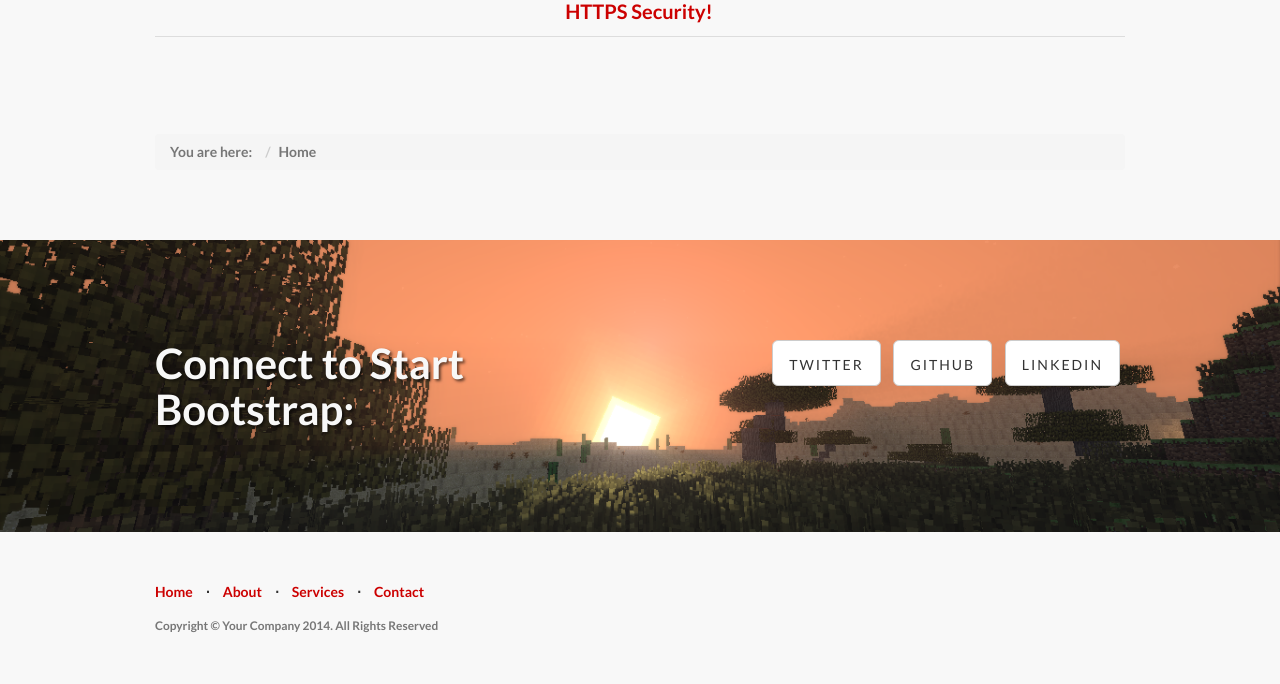
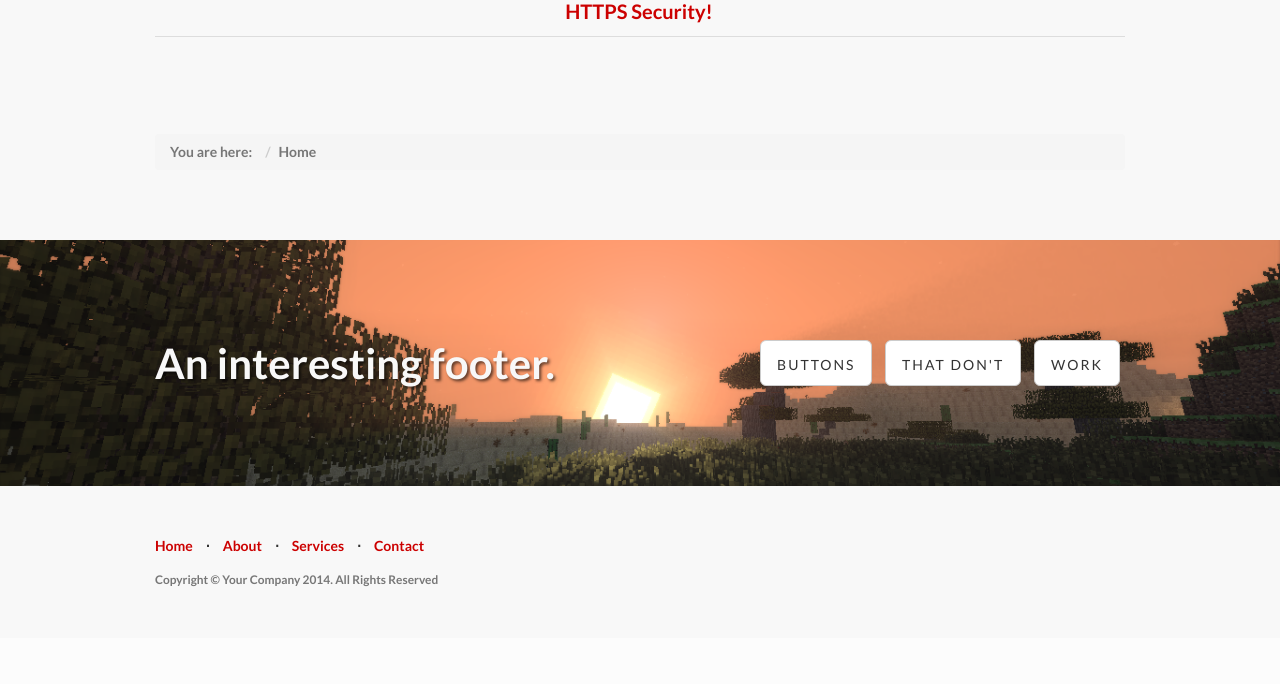
Before and after one commit to Robosane/robosane-template, a PHP site: page /index.html in a window 1280 px wide. Shown: the part 3195-3879 px from the top of the page. After the commit the page ends 3782 px from the top, so only its background shows below. Run offline with PHP 8.4, Linux system fonts and the light colour scheme.

Commit message:
More sample text

```diff
--- a/index.html
+++ b/index.html
@@ -347,18 +347,18 @@ Robosane
             <div class="row">
 <!-- Stuff Generated by Joomla for position `footer-image` -->
                 <div class="col-lg-6">
-                    <h2>Connect to Start Bootstrap:</h2>
+                    <h2>An interesting footer.</h2>
                 </div>
                 <div class="col-lg-6">
                     <ul class="list-inline banner-social-buttons">
                         <li>
-                            <a href="https://twitter.com/SBootstrap" class="btn btn-default btn-lg"><i class="fa fa-twitter fa-fw"></i> <span class="network-name">Twitter</span></a>
+                            <a href="/no.pe" class="btn btn-default btn-lg"><i class="fa fa-twitter fa-fw"></i> <span class="network-name">Buttons</span></a>
                         </li>
                         <li>
-                            <a href="https://github.com/IronSummitMedia/startbootstrap" class="btn btn-default btn-lg"><i class="fa fa-github fa-fw"></i> <span class="network-name">Github</span></a>
+                            <a href="httpLOLnot" class="btn btn-default btn-lg"><i class="fa fa-github fa-fw"></i> <span class="network-name">That Don't</span></a>
                         </li>
                         <li>
-                            <a href="#" class="btn btn-default btn-lg"><i class="fa fa-linkedin fa-fw"></i> <span class="network-name">Linkedin</span></a>
+                            <a href="#" class="btn btn-default btn-lg"><i class="fa fa-linkedin fa-fw"></i> <span class="network-name">Work</span></a>
                         </li>
                     </ul>
                 </div>
--- a/robostar/component.php
+++ b/robostar/component.php
@@ -28,9 +28,6 @@ JHtmlBootstrap::loadCss($includeMaincss = false, $this->direction);
 <html xmlns="http://www.w3.org/1999/xhtml" xml:lang="<?php echo $this->language; ?>" lang="<?php echo $this->language; ?>" dir="<?php echo $this->direction; ?>">
 <head>
 <jdoc:include type="head" />
-<!--[if lt IE 9]>
-        <script src="<?php echo $this->baseurl ?>/media/jui/js/html5.js"></script>
-<![endif]-->
 </head>
 <body class="contentpane modal">
         <jdoc:include type="message" />
```
